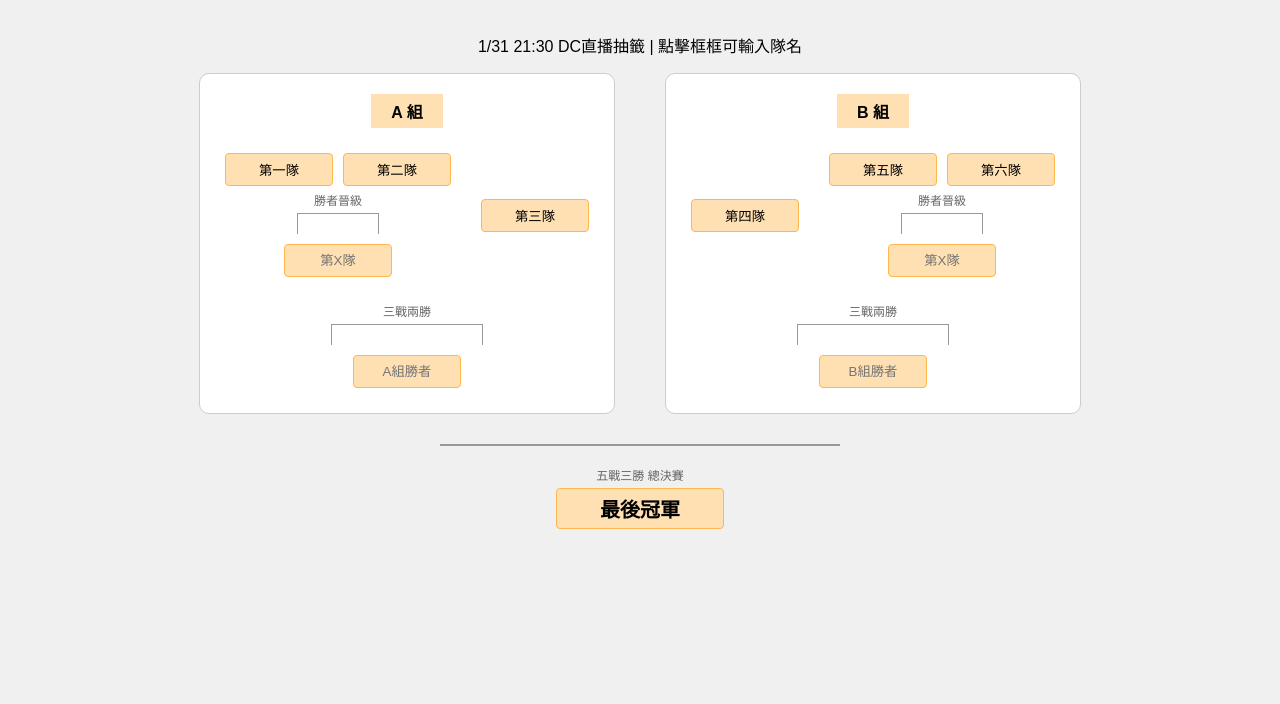
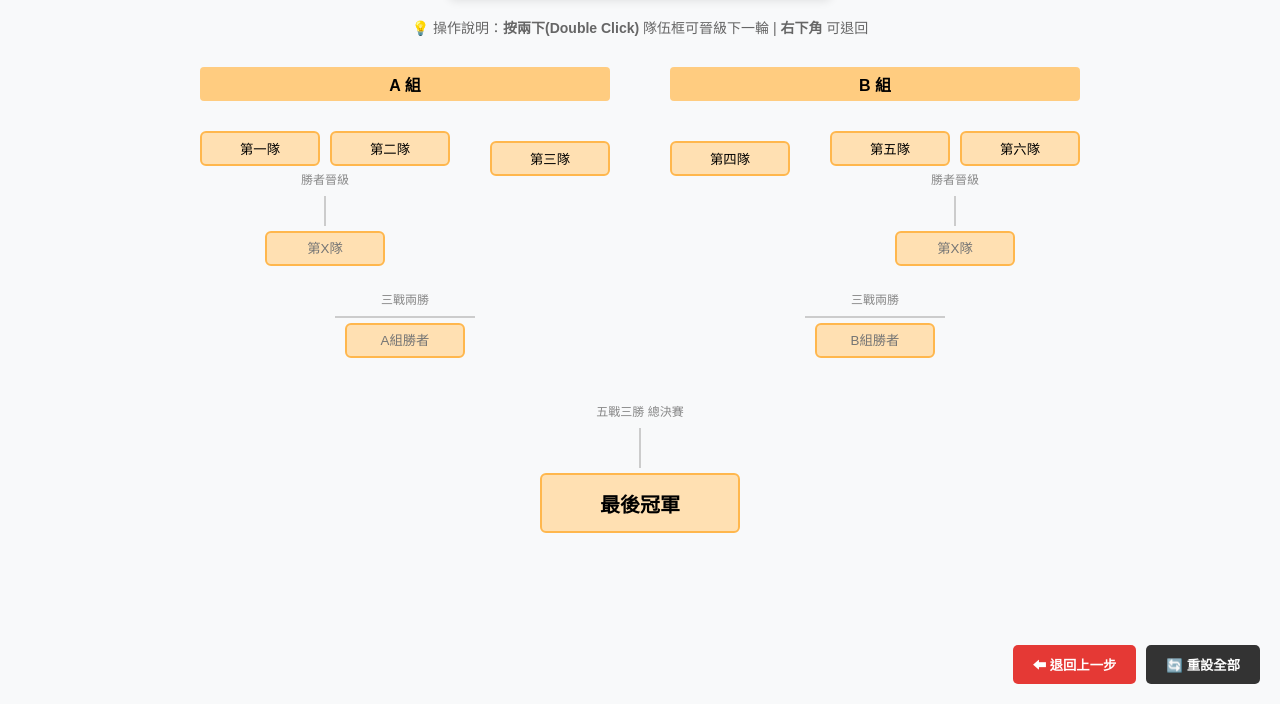
Before and after one commit to nullpm3023-cmyk/rank1, a plain HTML site: page index.html in a window 1280 px wide. Shown: the part 96-800 px from the top of the page. Drawn offline with Linux system fonts and the light colour scheme.

Commit message:
Update index.html

```diff
--- a/index.html
+++ b/index.html
@@ -1,76 +1,159 @@
 <!DOCTYPE html>
-<html>
+<html lang="zh-Hant">
 <head>
     <meta charset="UTF-8">
-    <title>對戰表</title>
+    <title>月酌新春對戰表 - 自動晉級版</title>
     <style>
-        body { font-family: sans-serif; background: #f0f0f0; display: flex; flex-direction: column; align-items: center; padding: 20px; }
-        .header { background: #1e5bb9; color: white; padding: 15px 50px; border-radius: 5px; font-size: 24px; margin-bottom: 20px; }
-        .container { display: flex; gap: 50px; align-items: flex-start; }
-        .group-box { border: 1px solid #ccc; padding: 20px; background: white; border-radius: 10px; text-align: center; }
-        .group-label { background: #ffe0b2; padding: 5px 20px; font-weight: bold; margin-bottom: 20px; display: inline-block; }
+        :root { --main-blue: #1e5bb9; --bg-yellow: #ffe0b2; --line-color: #ccc; --active-color: #ff9800; }
+        body { font-family: "Microsoft JhengHei", sans-serif; background: #f8f9fa; display: flex; flex-direction: column; align-items: center; padding: 20px; }
 
-        input { background: #ffe0b2; border: 1px solid #ffb74d; padding: 8px; text-align: center; width: 90px; border-radius: 4px; margin: 5px; }
+        .header { background: var(--main-blue); color: white; padding: 15px 40px; border-radius: 8px; font-size: 24px; margin-bottom: 20px; box-shadow: 0 4px 10px rgba(0,0,0,0.1); }
+        .info { text-align: center; margin-bottom: 30px; color: #666; font-size: 14px; }
 
-        /* 繪製線條 */
-        .match-wrap { display: flex; flex-direction: column; align-items: center; }
-        .line-v { border: 1px solid #999; border-bottom: none; height: 20px; width: 80px; margin: 5px 0; }
-        .text-sm { font-size: 12px; color: #666; }
+        .tournament { display: flex; gap: 60px; align-items: flex-start; position: relative; }
+        .group-title { background: #ffcc80; padding: 5px 20px; font-weight: bold; margin-bottom: 30px; border-radius: 4px; }
 
-        .champion-wrap { margin-top: 30px; text-align: center; border-top: 2px solid #999; padding-top: 20px; width: 400px; }
+        /* 隊伍框樣式 */
+        .team-input {
+            background: var(--bg-yellow); border: 2px solid #ffb74d; padding: 8px;
+            text-align: center; width: 100px; border-radius: 6px; cursor: pointer;
+            transition: all 0.3s; position: relative; z-index: 2;
+        }
+        .team-input:hover { border-color: var(--active-color); background: #fff3e0; }
+        .team-input:focus { background: white; outline: none; border-color: var(--active-color); }
+
+        /* 線條容器 */
+        .matchup { display: flex; flex-direction: column; align-items: center; position: relative; }
+        .line {
+            width: 2px; height: 30px; background: var(--line-color);
+            margin: 5px 0; transition: background 0.5s ease; position: relative;
+        }
+        .line.active { background: var(--active-color); box-shadow: 0 0 8px var(--active-color); }
+
+        /* 橫向連接線 */
+        .connector-h {
+            display: flex; justify-content: center; position: relative; width: 100%;
+        }
+        .connector-h::before {
+            content: ""; position: absolute; top: 0; height: 2px; width: 50%;
+            background: var(--line-color); transition: background 0.5s;
+        }
+        .connector-h.active::before { background: var(--active-color); }
+
+        /* 控制按鈕 */
+        .controls { position: fixed; bottom: 20px; right: 20px; display: flex; gap: 10px; }
+        .btn {
+            padding: 10px 20px; border: none; border-radius: 5px; cursor: pointer;
+            background: #333; color: white; font-weight: bold; transition: 0.2s;
+        }
+        .btn:hover { background: #555; }
+        .undo-btn { background: #e53935; }
+        .undo-btn:hover { background: #c62828; }
+
+        .label-text { font-size: 12px; color: #888; margin: 4px 0; }
     </style>
 </head>
 <body>
 
     <div class="header">月酌新春活動“看起來很會打”</div>
-    <p>1/31 21:30 DC直播抽籤 | 點擊框框可輸入隊名</p>
+    <div class="info">💡 操作說明：<b>按兩下(Double Click)</b> 隊伍框可晉級下一輪 | <b>右下角</b> 可退回</div>
 
-    <div class="container">
-        <div class="group-box">
-            <div class="group-label">A 組</div>
-            <div style="display: flex; gap: 20px;">
-                <div class="match-wrap">
-                    <div><input type="text" value="第一隊"><input type="text" value="第二隊"></div>
-                    <div class="text-sm">勝者晉級</div>
-                    <div class="line-v"></div>
-                    <input type="text" placeholder="第X隊">
+    <div class="tournament">
+        <div class="group">
+            <center><div class="group-title">A 組</div></center>
+            <div style="display: flex; gap: 40px;">
+                <div class="matchup">
+                    <div style="display: flex; gap: 10px;">
+                        <input type="text" class="team-input" value="第一隊" id="a1" ondblclick="promote('a1', 'a_win1', 'line_a1')">
+                        <input type="text" class="team-input" value="第二隊" id="a2" ondblclick="promote('a2', 'a_win1', 'line_a1')">
+                    </div>
+                    <div class="label-text">勝者晉級</div>
+                    <div class="line" id="line_a1"></div>
+                    <input type="text" class="team-input" placeholder="第X隊" id="a_win1" ondblclick="promote('a_win1', 'a_final', 'line_af')">
                 </div>
-                <div class="match-wrap" style="justify-content: center;">
-                    <input type="text" value="第三隊">
+                <div class="matchup" style="justify-content: flex-start; padding-top: 10px;">
+                    <input type="text" class="team-input" value="第三隊" id="a3" ondblclick="promote('a3', 'a_final', 'line_af')">
                 </div>
             </div>
-            <div class="match-wrap" style="margin-top: 20px;">
-                <div class="text-sm">三戰兩勝</div>
-                <div class="line-v" style="width: 150px;"></div>
-                <input type="text" placeholder="A組勝者">
+            <div class="matchup" style="margin-top: 20px;">
+                <div class="label-text">三戰兩勝</div>
+                <div class="line" style="width: 140px; height: 2px;" id="line_af"></div>
+                <input type="text" class="team-input" placeholder="A組勝者" id="a_final" ondblclick="promote('a_final', 'grand_final', 'line_last')">
             </div>
         </div>
 
-        <div class="group-box">
-            <div class="group-label">B 組</div>
-            <div style="display: flex; gap: 20px;">
-                <div class="match-wrap" style="justify-content: center;">
-                    <input type="text" value="第四隊">
+        <div class="group">
+            <center><div class="group-title">B 組</div></center>
+            <div style="display: flex; gap: 40px;">
+                <div class="matchup" style="justify-content: flex-start; padding-top: 10px;">
+                    <input type="text" class="team-input" value="第四隊" id="b1" ondblclick="promote('b1', 'b_final', 'line_bf')">
                 </div>
-                <div class="match-wrap">
-                    <div><input type="text" value="第五隊"><input type="text" value="第六隊"></div>
-                    <div class="text-sm">勝者晉級</div>
-                    <div class="line-v"></div>
-                    <input type="text" placeholder="第X隊">
+                <div class="matchup">
+                    <div style="display: flex; gap: 10px;">
+                        <input type="text" class="team-input" value="第五隊" id="b2" ondblclick="promote('b2', 'b_win1', 'line_b1')">
+                        <input type="text" class="team-input" value="第六隊" id="b3" ondblclick="promote('b3', 'b_win1', 'line_b1')">
+                    </div>
+                    <div class="label-text">勝者晉級</div>
+                    <div class="line" id="line_b1"></div>
+                    <input type="text" class="team-input" placeholder="第X隊" id="b_win1" ondblclick="promote('b_win1', 'b_final', 'line_bf')">
                 </div>
             </div>
-            <div class="match-wrap" style="margin-top: 20px;">
-                <div class="text-sm">三戰兩勝</div>
-                <div class="line-v" style="width: 150px;"></div>
-                <input type="text" placeholder="B組勝者">
+            <div class="matchup" style="margin-top: 20px;">
+                <div class="label-text">三戰兩勝</div>
+                <div class="line" style="width: 140px; height: 2px;" id="line_bf"></div>
+                <input type="text" class="team-input" placeholder="B組勝者" id="b_final" ondblclick="promote('b_final', 'grand_final', 'line_last')">
             </div>
         </div>
     </div>
 
-    <div class="champion-wrap">
-        <div class="text-sm">五戰三勝 總決賽</div>
-        <input type="text" style="width: 150px; font-weight: bold; font-size: 20px;" value="最後冠軍">
+    <div class="matchup" style="margin-top: 40px; width: 100%;">
+        <div class="label-text">五戰三勝 總決賽</div>
+        <div class="line" style="height: 40px;" id="line_last"></div>
+        <input type="text" class="team-input" value="最後冠軍" id="grand_final" style="width: 180px; font-size: 20px; font-weight: bold; height: 40px;">
     </div>
 
+    <div class="controls">
+        <button class="btn undo-btn" onclick="undo()">⬅ 退回上一步</button>
+        <button class="btn" onclick="location.reload()">🔄 重設全部</button>
+    </div>
+
+    <script>
+        let history = [];
+
+        function promote(fromId, toId, lineId) {
+            const fromEl = document.getElementById(fromId);
+            const toEl = document.getElementById(toId);
+            const lineEl = document.getElementById(lineId);
+
+            // 紀錄歷史紀錄 (用於退回)
+            history.push({
+                toId: toId,
+                oldValue: toEl.value,
+                lineId: lineId,
+                lineWasActive: lineEl.classList.contains('active')
+            });
+
+            // 執行晉級
+            toEl.value = fromEl.value;
+
+            // 觸發動畫
+            lineEl.classList.remove('active');
+            void lineEl.offsetWidth; // 觸發重繪
+            lineEl.classList.add('active');
+        }
+
+        function undo() {
+            if (history.length === 0) return;
+            const lastAction = history.pop();
+
+            const toEl = document.getElementById(lastAction.toId);
+            const lineEl = document.getElementById(lastAction.lineId);
+
+            toEl.value = lastAction.oldValue;
+            if (!lastAction.lineWasActive) {
+                lineEl.classList.remove('active');
+            }
+        }
+    </script>
 </body>
 </html>
```
